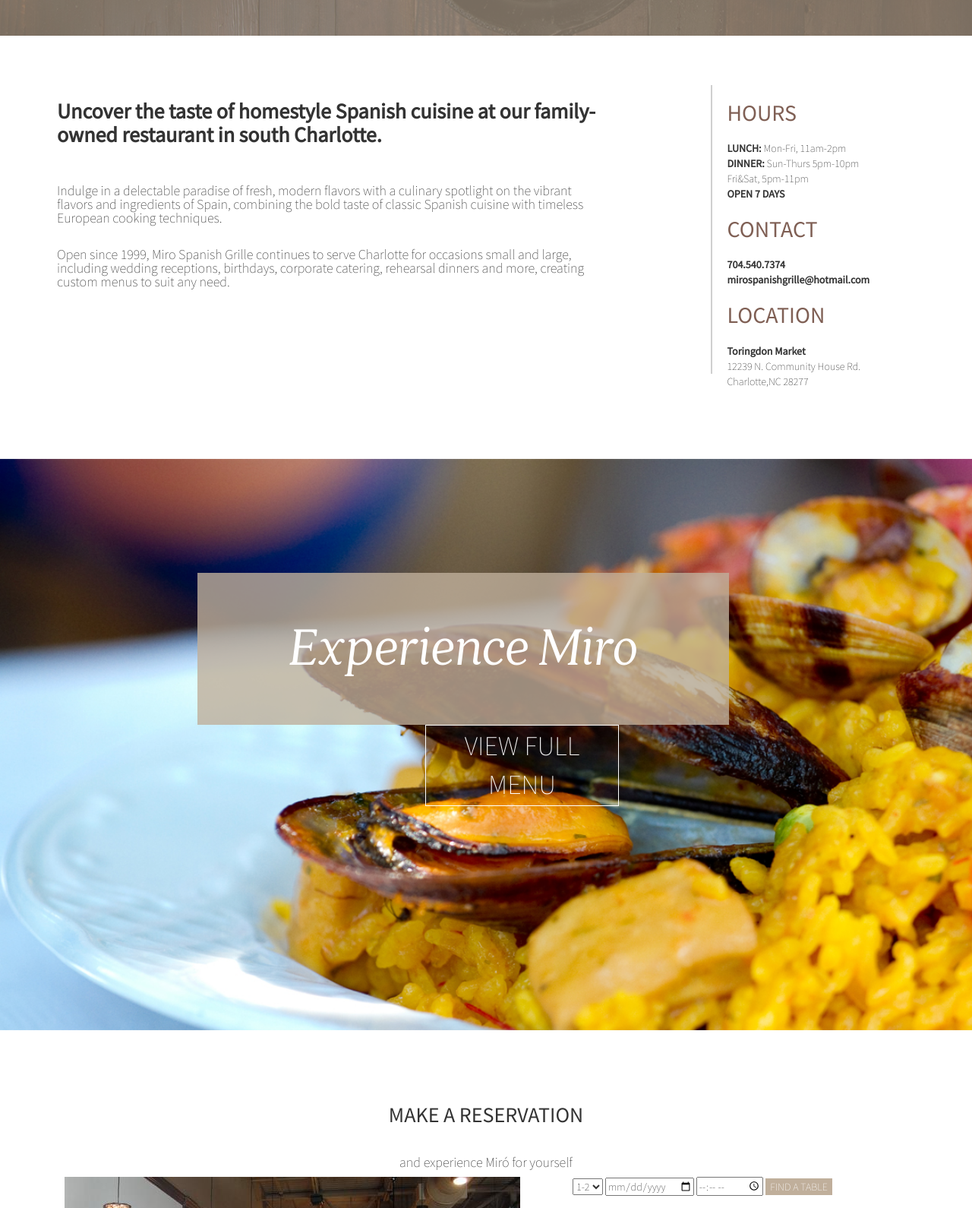
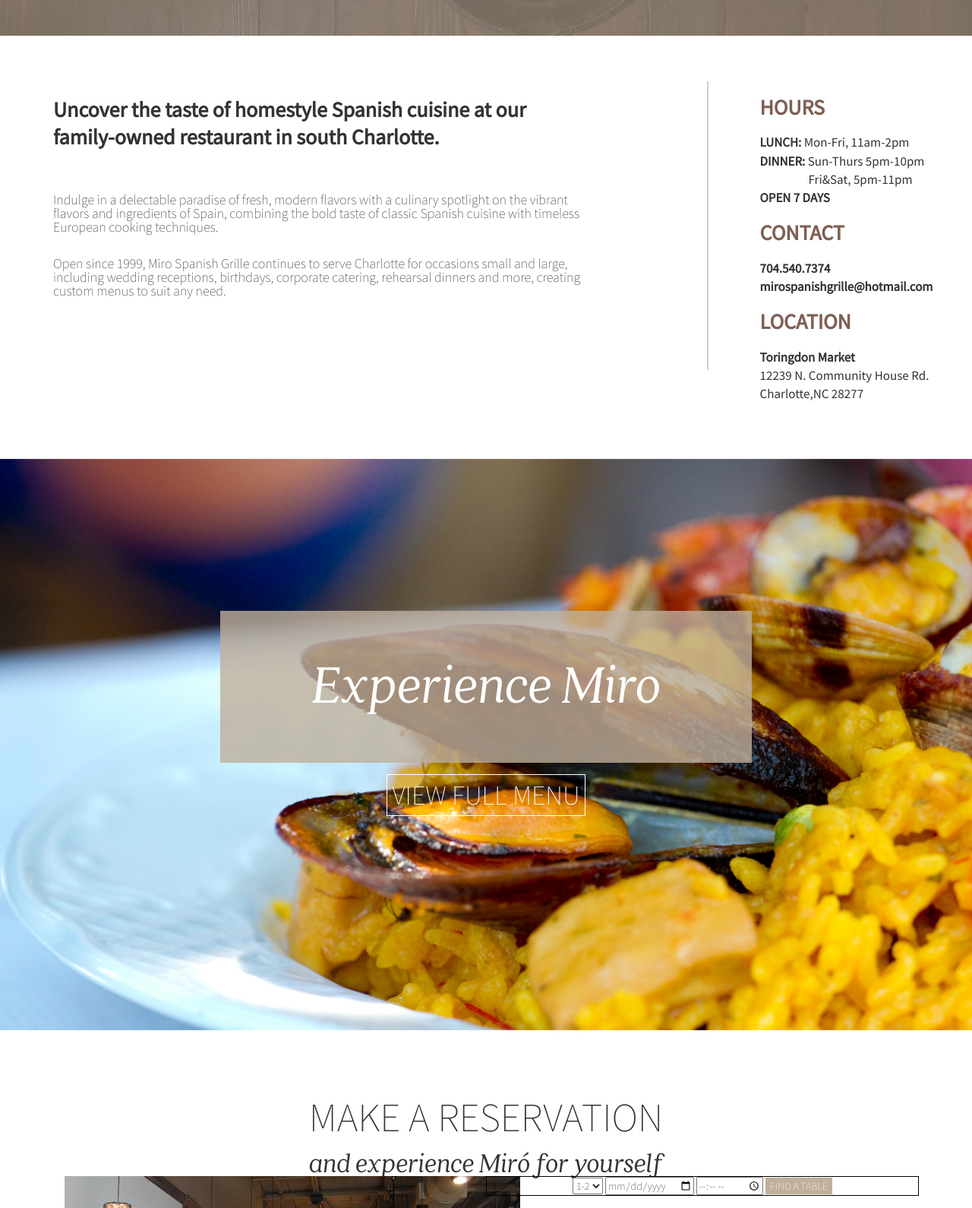
Before and after one commit to dynamod92/mirochallenge, a website: page index.html in a window 1280 px wide. Shown: the part 770-2360 px from the top of the page at 76% size. Drawn offline with nearby package versions, Linux system fonts and the light colour scheme.

Commit message:
updated some alignment, more pixel perfect

```diff
--- a/index.html
+++ b/index.html
@@ -7,8 +7,6 @@
         <meta name="description" content="">
         <meta name="viewport" content="width=device-width, initial-scale=1">
 
-        <link rel="apple-touch-icon" href="apple-touch-icon.png">
-        <!-- Place favicon.ico in the root directory -->
         <link rel="stylesheet" href="css/bootstrap.css">
         <link rel="stylesheet" href="css/normalize.css">
         <link rel="stylesheet" href="css/main.css">
@@ -21,10 +19,11 @@
         <div class="container">
             <div class="row">
                 <div class="col-xs-12 col-sm-12 col-md-12 col-lg-12">
-                    <div class="logo"  id="logo">
+                    <div class="logo" id="logo">
                         <img src="img/miro-logo.png" />
                     </div>
                 </div>
+
             </div>
         </div>
     </section>
@@ -33,8 +32,8 @@
             <div class="row">
                 <div class="col-xs-12 col-sm-12 col-md-12 col-lg-12">
                     <div>
-                        <p><span style="font-size: 53px; font-weight: 200;">TAPAS - STEAKHOUSE - WINE BAR </span><br />
-                        <span style="font-family: 'Quincy'; font-size: 38px; line-height: 1;">Experience the vibrant flavors of Spain </span></p>
+                        <p><span style="font-size: 57px; font-weight: 200;">TAPAS - STEAKHOUSE - WINE BAR </span><br />
+                        <span style="font-family: 'Quincy'; font-size: 44px; line-height: 1;">Experience the vibrant flavors of Spain </span></p>
                         <button id="button1" class="button1">EXPLORE MENU<img src="img/menu-hm.png" /></button>
                     </div>
                 </div>
@@ -44,7 +43,7 @@
     <section class="about">
         <div class="container">
             <div class="row">
-                <div class="col-xs-8 col-sm-8 col-md-9 col-lg-9 blurb">
+                <div class="col-xs-9 col-sm-9 col-md-9 col-lg-9 blurb">
                     <h1> Uncover the taste of homestyle Spanish cuisine at our family-owned restaurant in south Charlotte.<br /> <br /></h1>
                     <p>
                     Indulge in a delectable paradise of fresh, modern flavors with a culinary spotlight on the vibrant flavors and ingredients of Spain, combining the bold taste of classic Spanish cuisine with timeless European cooking techniques.</p> <br />
@@ -54,7 +53,7 @@
                 <h1>HOURS</h1>
                 <strong>LUNCH:</strong> Mon-Fri, 11am-2pm<br/>
                 <strong>DINNER:</strong> Sun-Thurs 5pm-10pm<br />
-                Fri&amp;Sat, 5pm-11pm <br />
+                <span style="padding-left: 64px;">Fri&amp;Sat, 5pm-11pm <br /></span>
                 <strong>OPEN 7 DAYS</strong>
                 <h1>CONTACT</h1>
                 <strong>704.540.7374 <br />
@@ -70,13 +69,11 @@
     <section class="food-menu">
         <div class="container">
             <div class="row">
-                <div class="col-xs-12 col-sm-12 col-md-12 col-lg-12">
-                    <div class="col-xs-12 col-sm-12 col-md-12 col-lg-7 col-lg-offset-2 experience">
+                <div class="col-xs-12 col-sm-12 col-md-12 col-lg-12" style="padding-top: 200px; text-align: center;">
+                    <div class="experience">
                         Experience Miro
                     </div>
-                    <div class="col-xs-12 col-sm-12 col-md-12 col-lg-3 col-lg-offset-5">
                     <button class="button1">VIEW FULL MENU</button>
-                    </div>
                 </div>
             </div>
         </div>
@@ -85,12 +82,12 @@
         <div class="container">
             <div class="row">
                 <div class="col-xs-12 col-sm-12 col-md-12 col-lg-12">
-                    <h1>MAKE A RESERVATION</h1> <br />
-                   <p>and experience Mir&oacute for yourself</p>
-                   <div class="col-xs-6 col-sm-6 col-md-6 col-lg-6">
-                       <img src="img/inside_miro.jpg"/>
-                   </div>
-                    <div class="col-xs-12 col-sm-12 col-md-4 col-lg-6 style="border: 1px solid black;">
+                    <span style="font-size: 53px; font-weight: 200;">MAKE A RESERVATION</span><br />
+                    <span style="font-family: 'Quincy'; font-size: 38px; line-height: 1;">and experience Mir&oacute for yourself <br /></span>
+                    <div class="col-xs-6 col-sm-6 col-md-6 col-lg-6">
+                        <img src="img/inside_miro.jpg"/>
+                    </div>
+                    <div class="col-xs-12 col-sm-12 col-md-4 col-lg-6 make-reservation" >
                         <select>
                             <option>1-2</option>
                             <option>3</option>
@@ -140,32 +137,6 @@
 
     <script src="https://code.jquery.com/jquery-1.12.0.min.js"></script>
 
-    <script>
-        var banner = document.getElementById('banner');
-        var menu = document.getElementById('menu');
-        var logo = document.getElementById('logo');
-        var button1 = document.getElementById('button1');
-        var button2 = document.getElementById('button2');
-
-        button1.addEventListener("click", test);
-        button2.addEventListener("click", test);
-
-        function test(){
-
-            if(menu.className == "hide"){
-                banner.className = "hide";
-                menu.className = "nav-expanded";
-                logo.className = "hide";
-
-            }
-            else {
-                menu.className = "hide";
-                banner.className = "banner-menu";
-                logo.className = "show";
-            }
-        }
-    </script>
-
     <script>window.jQuery || document.write('<script src="js/vendor/jquery-1.12.0.min.js"><\/script>')</script>
     <script src="js/plugins.js"></script>
     <script src="js/main.js"></script>
--- a/js/main.js
+++ b/js/main.js
@@ -0,0 +1,23 @@
+var banner = document.getElementById('banner');
+        var menu = document.getElementById('menu');
+        var logo = document.getElementById('logo');
+        var button1 = document.getElementById('button1');
+        var button2 = document.getElementById('button2');
+
+        button1.addEventListener("click", test);
+        button2.addEventListener("click", test);
+
+        function test(){
+
+            if(menu.className == "hide"){
+                banner.className = "hide";
+                menu.className = "nav-expanded";
+                logo.className = "hide";
+
+            }
+            else {
+                menu.className = "hide";
+                banner.className = "banner-menu";
+                logo.className = "show";
+            }
+        }
--- a/sass/app.scss
+++ b/sass/app.scss
@@ -28,7 +28,7 @@
 	position: absolute;
 	top: 477px;
 	text-align: center;
-	padding-top: 62px;
+	padding-top: 69px;
 	color: white;
 
 }
@@ -51,27 +51,31 @@
 }
 
 .about {
-	padding: 60px;
+	padding: 55px;
 	background-color: white;
 	height: 552px;
 
 	.blurb {
 		border-right: 2px #cfcfcf solid;
-		padding-right: 149px;
+		padding-right: 152px;
 		height: 380px;
 
 			h1{
 				font-size: 28px;
 				font-weight: bold;
+				line-height: 1.3;
 			}
 	}
 }
 .info {
-	padding-left: 20px;
+	font-size: 17px;
+	font-weight: 400;
+	padding-left: 68px;
+	padding-right: 0px;
 	 h1 {
-	 	font-size: 30px;
+	 	font-size: 28px;
 	 	color: #7f5f54;
-
+	 	font-weight: 800;
 	 }
 }
 .food-menu{
@@ -88,34 +92,39 @@
 	text-align: center;
 	padding-top: 72px;
 }
+.make-reservation {
+	border: 1px solid black;
+}
 .experience {
 	width: 700px;
 	height: 200px;
 	background: rgba(192,175,155,0.8);
 	color: white;
 	text-align: center;
-	margin-top: 150px;
+	vertical-align: middle;
+	margin: auto;
 	font-size: 75px;
-	font-family: "quincy";
-	font-style: italic;
+	font-family: "Quincy";
 	padding-top: 38px;
 }
 .page-footer{
-	height: 400px;
+	height: 411px;
 	background-color: #252525;
 	color: white;
 	text-align: center;
 }
 .footer {
 	border-bottom: 1px white solid;
-	padding: 20px;
+	padding: 90px;
 	padding-bottom: 70px;
+	letter-spacing: 40px;
 }
 .button1 {
 	background-color: transparent;
 	border: 1px solid white;
 	color: white;
 	font-size: 36px;
+	margin-top: 15px;
 }
 .button3 {
 	background-color: transparent;
@@ -132,14 +141,18 @@
 p {
 	font-size: 18px;
 	line-height: 1;
+	font-weight: 300px;
 }
+
 .nav-expanded {
 	display: inline-block;
+	text-align: right;
 	width: 100%;
 	position: absolute;
 	background: rgba(192, 175, 155, 0.6);
-	height: 800px;
+	height: 817px;
 	padding-top: 80px;
+	padding-right: 80px;
 	top: 0px;
 	left: 0px;
 }
@@ -150,7 +163,7 @@
 	text-align: center;
 	color: white;
 	list-style: none;
-	font-size:  40px;
+	font-size:  50px;
 }
 .show {
 	display: inline-block;
```
Also changed, not shown: css/app.css, img/explore.png (added), img/explorebutton.png (added), img/inside_miro2.jpg (added).
